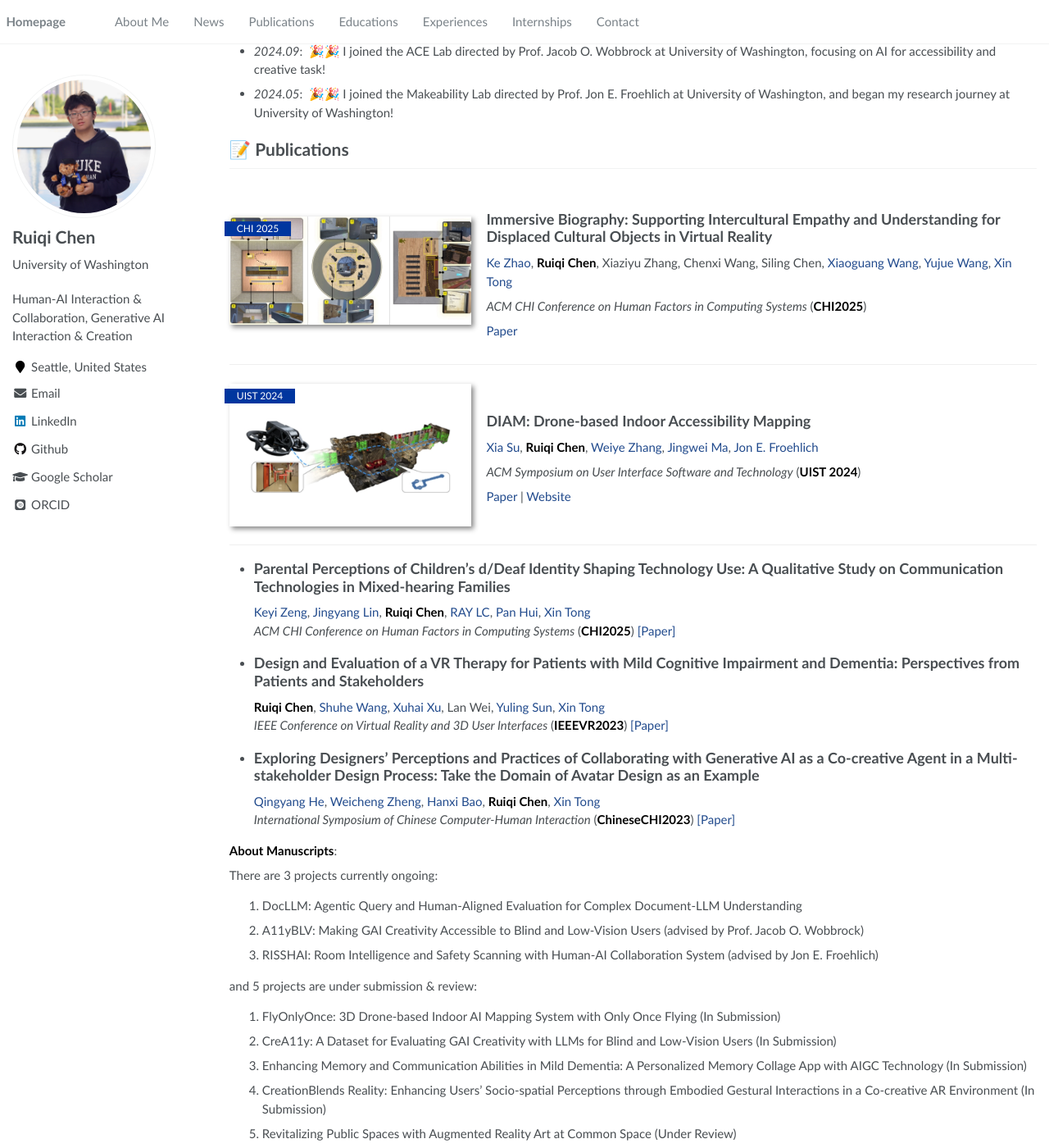
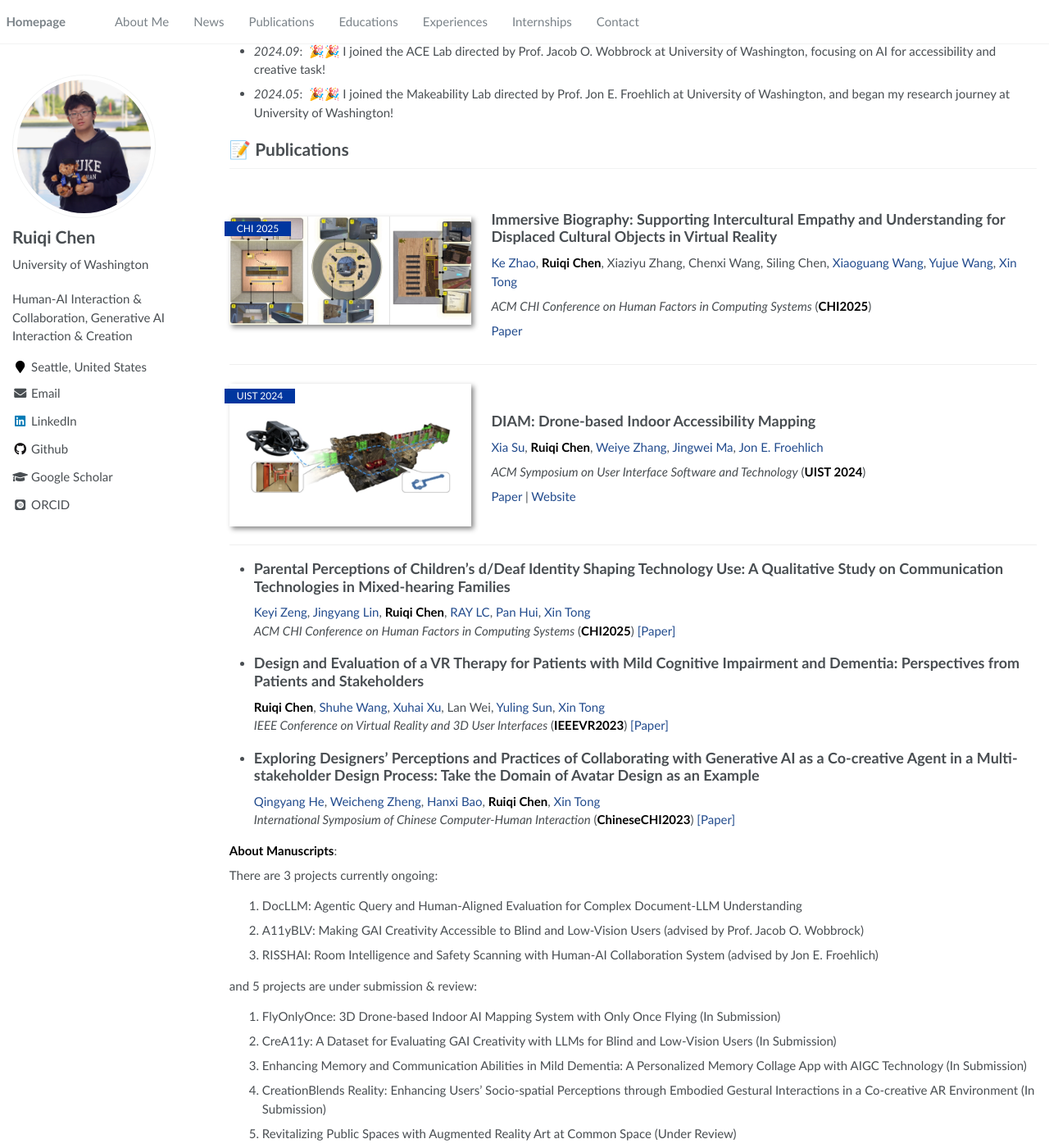
Before and after one commit to Ruiqi-Chen-0216/Ruiqi-Chen-0216.github.io, a Jekyll site: the page built from _pages/home.md, in a window 1280 px wide and 1400 px high, scrolled down 332 px. Shown: the whole window at 82% size. Built offline with Jekyll 4.4.1, drawn with Linux system fonts in a browser that asks for light colours; some web fonts are replaced.

Commit message:
Update main.scss

```diff
--- a/assets/css/main.scss
+++ b/assets/css/main.scss
@@ -63,7 +63,7 @@
     }
 
     .paper-box-text{
-        padding-left: 1.2em;
+        padding-left: 1.6em;
         max-width: 100%;
         order: 1;
     }
@@ -78,7 +78,7 @@
 
         .paper-box-text{
             justify-content: left;
-            padding-left: 1.2em;
+            padding-left: 1.6em;
             max-width: 70%;
             order: 2;
         }
```
